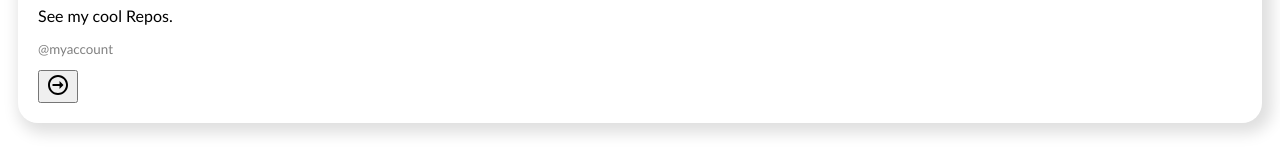
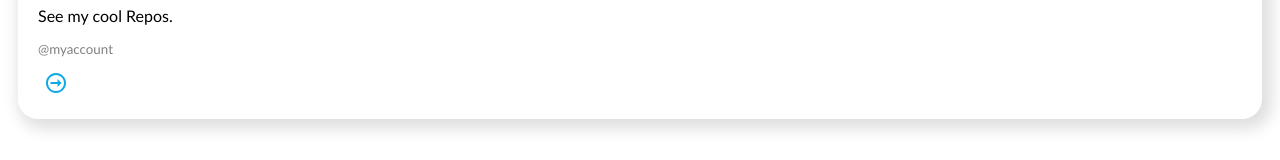
Before and after one commit to m-a-mohsen/css-basics_social-card, a website: page index.html in a window 1280 px wide. Shown: the part 352-512 px from the top of the page. Drawn offline with Linux system fonts and the light colour scheme.

```diff
--- a/css/styles.css
+++ b/css/styles.css
@@ -25,4 +25,8 @@
 h2 {
   text-transform:uppercase;
 }
+button{
+  background-color: white;
+  border: 0px ;
+  color: rgb(15, 169, 230);
 }
```
